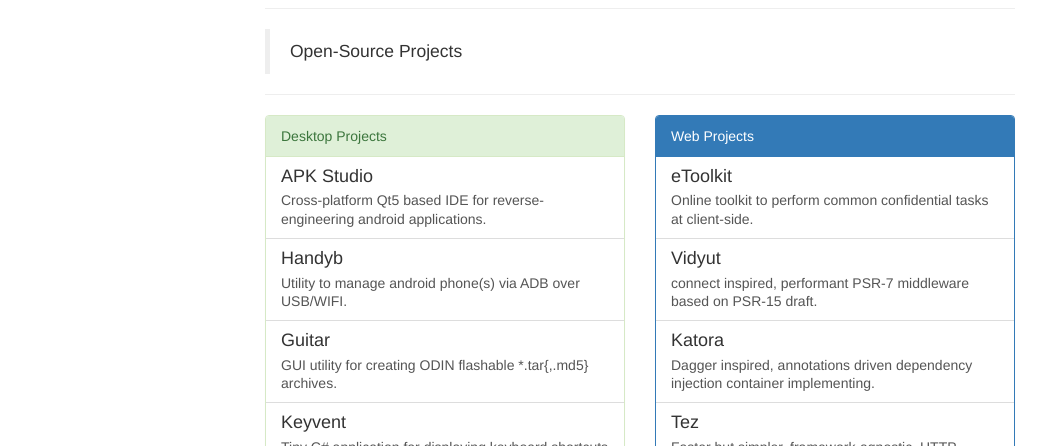
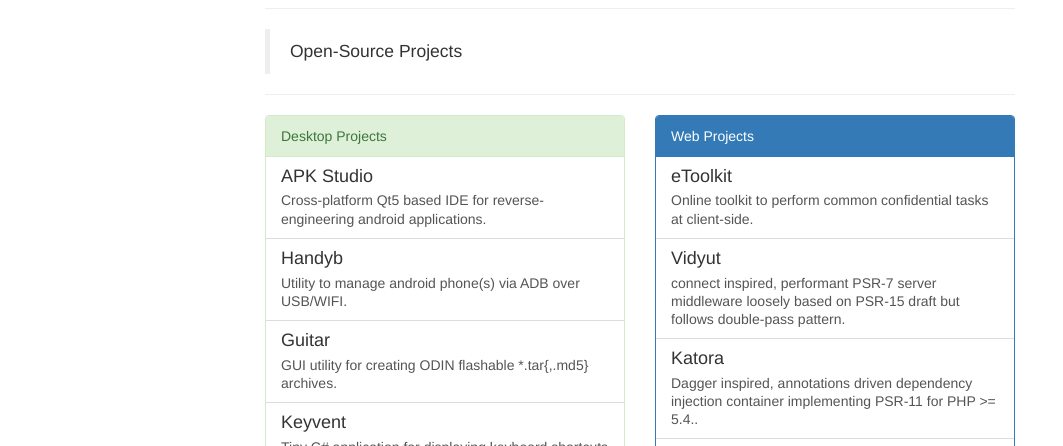
Before and after one commit to vaibhavpandeyvpz/vaibhavpandeyvpz.github.io, a plain HTML site: page index.html in a window 1280 px wide. Shown: the part 327-773 px from the top of the page, without its empty margins (0-1063 px from the left). Drawn offline with nearby package versions, Linux system fonts and the light colour scheme.

Commit message:
updated visyut & katora description

```diff
--- a/index.html
+++ b/index.html
@@ -116,11 +116,11 @@
                             </a>
                             <a href="/vidyut" class="list-group-item">
                                 <h4 class="list-group-item-heading">Vidyut</h4>
-                                <p class="list-group-item-text">connect inspired, performant PSR-7 middleware based on PSR-15 draft.</p>
+                                <p class="list-group-item-text">connect inspired, performant PSR-7 server middleware loosely based on PSR-15 draft but follows double-pass pattern.</p>
                             </a>
                             <a href="/katora" class="list-group-item">
                                 <h4 class="list-group-item-heading">Katora</h4>
-                                <p class="list-group-item-text">Dagger inspired, annotations driven dependency injection container implementing.</p>
+                                <p class="list-group-item-text">Dagger inspired, annotations driven dependency injection container implementing PSR-11 for PHP >= 5.4..</p>
                             </a>
                             <a href="/tez" class="list-group-item">
                                 <h4 class="list-group-item-heading">Tez</h4>
```
